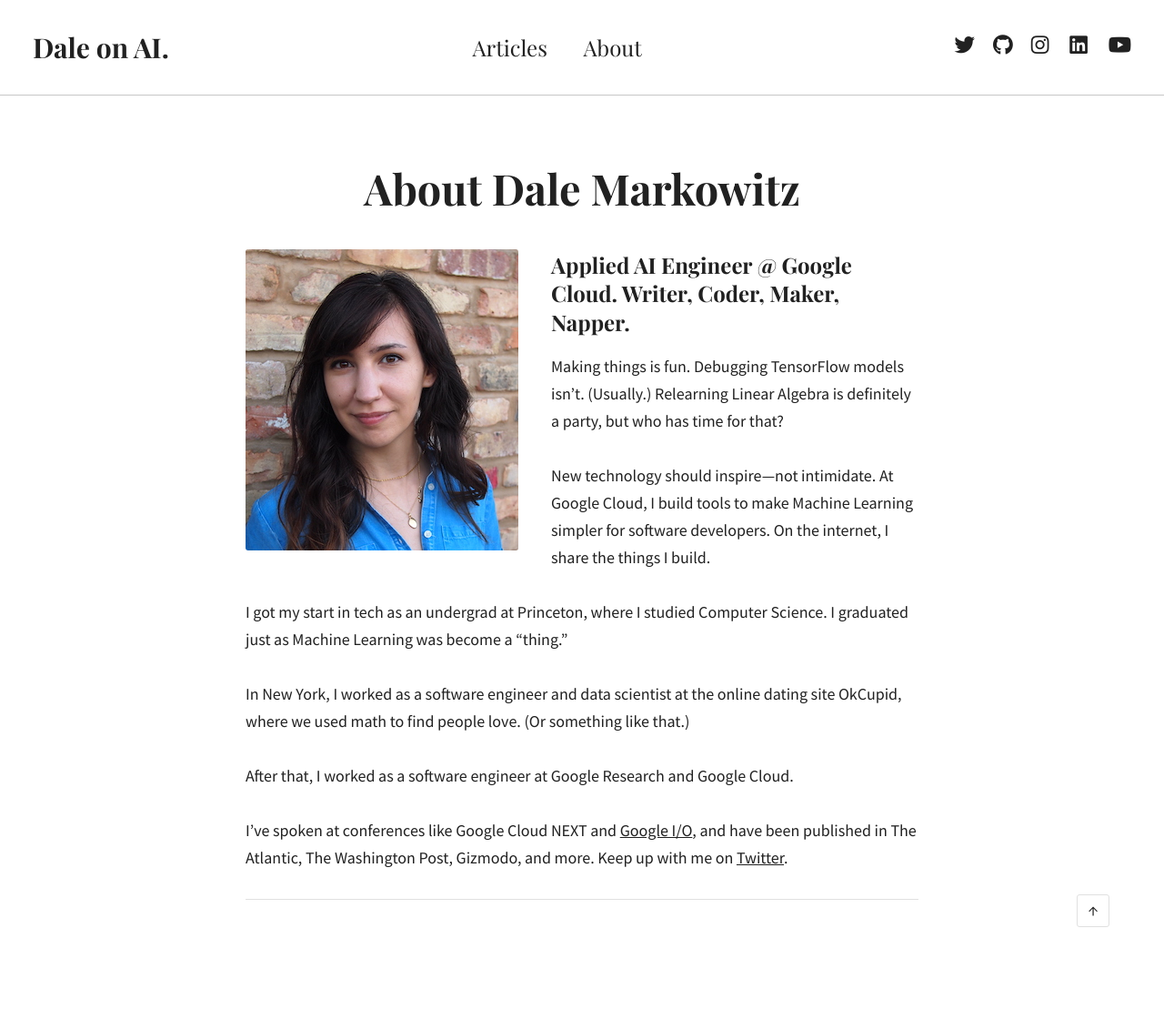
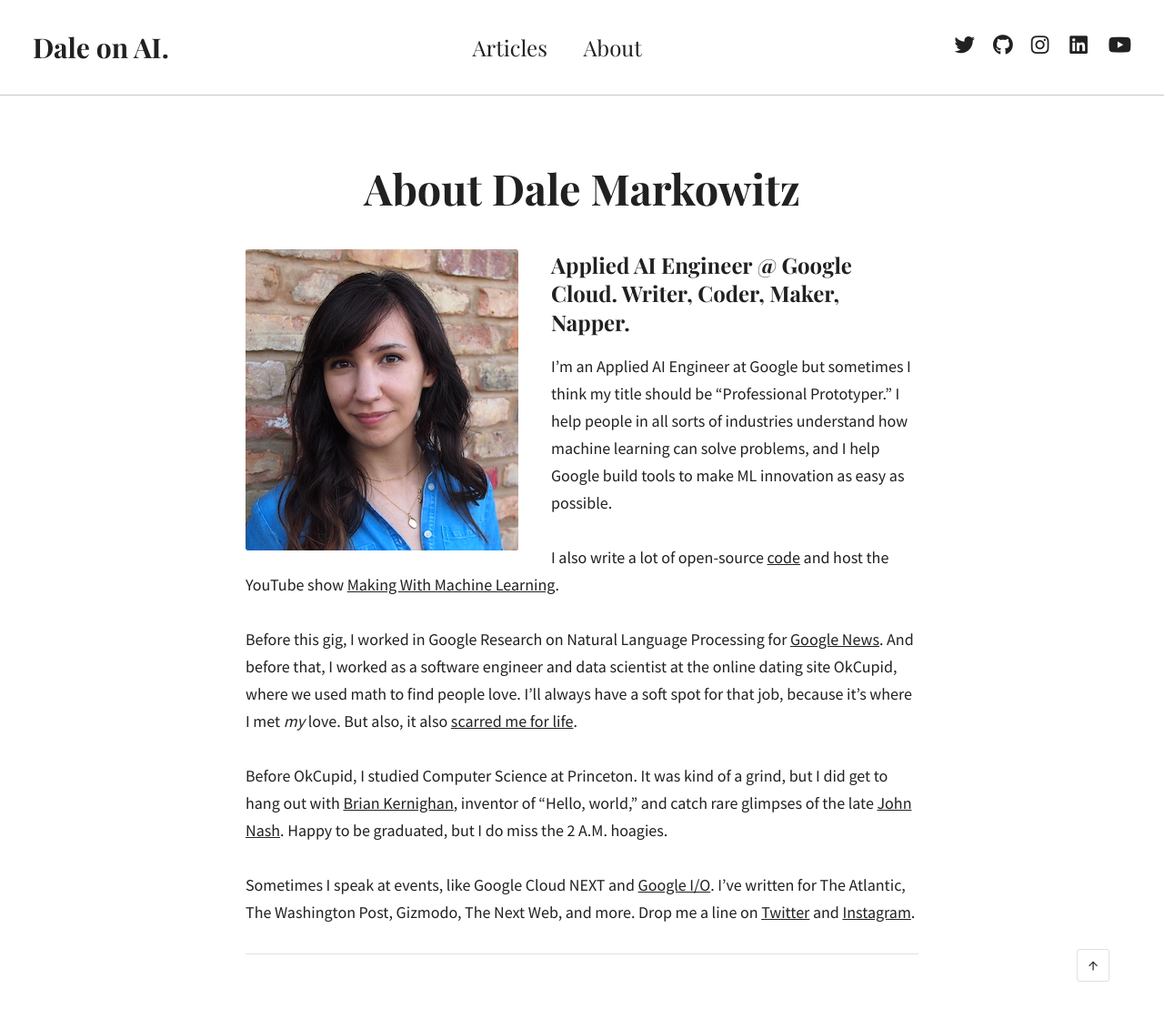
Before and after one commit to dalequark/daleonai, a Jekyll site: the page built from about.md, in a window 1280 px wide. Shown: the whole page at 91% size. Built offline with Jekyll 4.4.1, drawn with Linux system fonts in a browser that asks for light colours; some web fonts are replaced; before the commit the page ends 1049 px from its top, so only the background shows below that.

Commit message:
Update from Forestry.io Dale updated about.md

```diff
--- a/about.md
+++ b/about.md
@@ -8,14 +8,12 @@
 
 <h3 style="margin-top: -1.15em;">Applied AI Engineer @ Google Cloud. Writer, Coder, Maker, Napper.</h3>
 
-Making things is fun. Debugging TensorFlow models isn’t. (Usually.) Relearning Linear Algebra is definitely a party, but who has time for that?
+I'm an Applied AI Engineer at Google but sometimes I think my title should be "Professional Prototyper." I help people in all sorts of industries understand how machine learning can solve problems, and I help Google build tools to make ML innovation as easy as possible.
 
-New technology should inspire—not intimidate. At Google Cloud, I build tools to make Machine Learning simpler for software developers. On the internet, I share the things I build.
+I also write a lot of open-source [code](https://github.com/google/making_with_ml) and host the YouTube show [Making With Machine Learning](https://www.youtube.com/playlist?list=PLIivdWyY5sqLsaG5hNms0D9aZRBE7DHBb).
 
-I got my start in tech as an undergrad at Princeton, where I studied Computer Science. I graduated just as Machine Learning was become a “thing.”
+Before this gig, I worked in Google Research on Natural Language Processing for [Google News](https://news.google.com/topstories?hl=en-US&gl=US&ceid=US:en). And before that, I worked as a software engineer and data scientist at the online dating site OkCupid, where we used math to find people love. I'll always have a soft spot for that job, because it's where I met _my_ love. But also, it also [scarred me for life](https://logicmag.io/failure/the-servers-are-burning/).
 
-In New York, I worked as a software engineer and data scientist at the online dating site OkCupid, where we used math to find people love. (Or something like that.)
+Before OkCupid, I studied Computer Science at Princeton. It was kind of a grind, but I did get to hang out with [Brian Kernighan](https://en.wikipedia.org/wiki/Brian_Kernighan), inventor of "Hello, world," and catch rare glimpses of the late [John Nash](https://en.wikipedia.org/wiki/John_Forbes_Nash_Jr.). Happy to be graduated, but I do miss the 2 A.M. hoagies.
 
-After that, I worked as a software engineer at Google Research and Google Cloud.
-
-I’ve spoken at conferences like Google Cloud NEXT and [Google I/O](https://www.youtube.com/watch?v=XrMtF_inTZ0), and have been published in The Atlantic, The Washington Post, Gizmodo, and more. Keep up with me on [Twitter](https://twitter.com/dalequark).
+Sometimes I speak at events, like Google Cloud NEXT and [Google I/O](https://www.youtube.com/watch?v=XrMtF_inTZ0). I've written for The Atlantic, The Washington Post, Gizmodo, The Next Web, and more. Drop me a line on [Twitter](https://twitter.com/dalequark) and [Instagram](https://www.instagram.com/dale_on_ai/).
```
Also changed, not shown: .forestry/front_matter/templates/traditional-post.yml.
